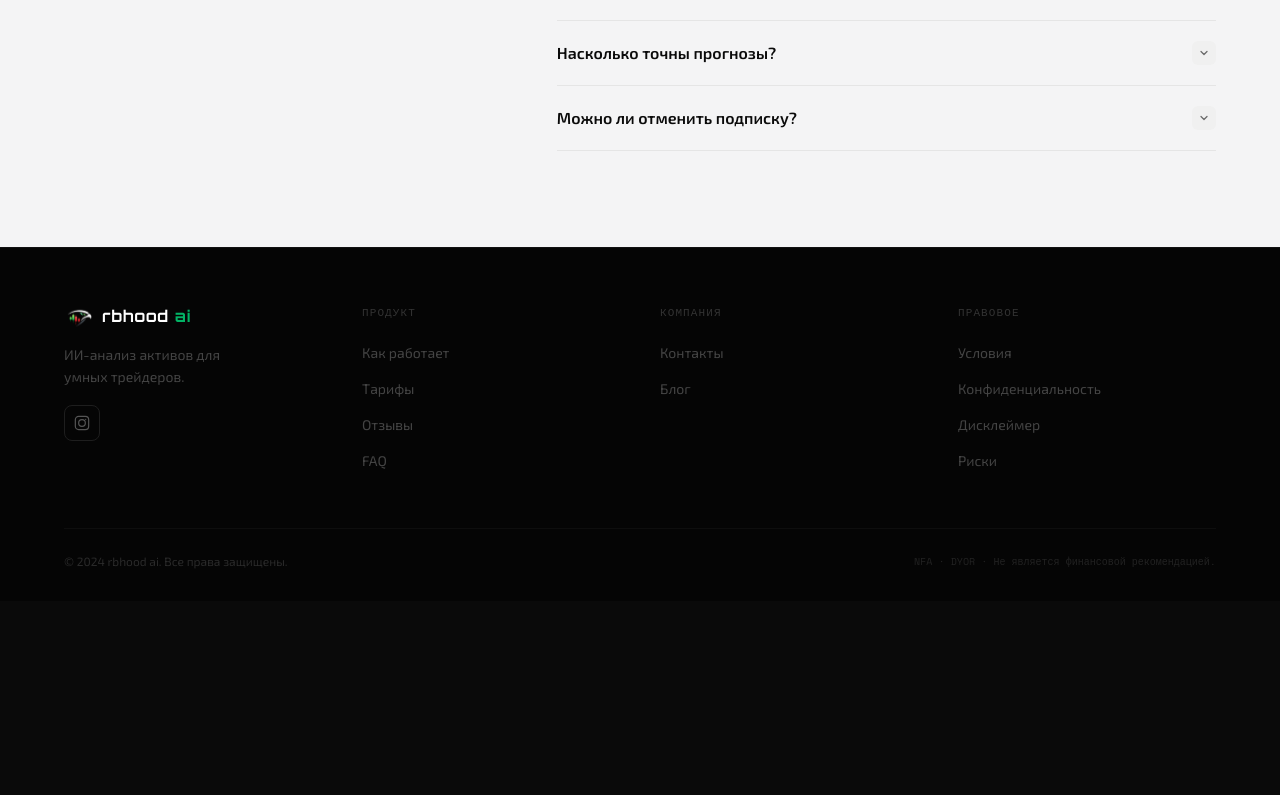
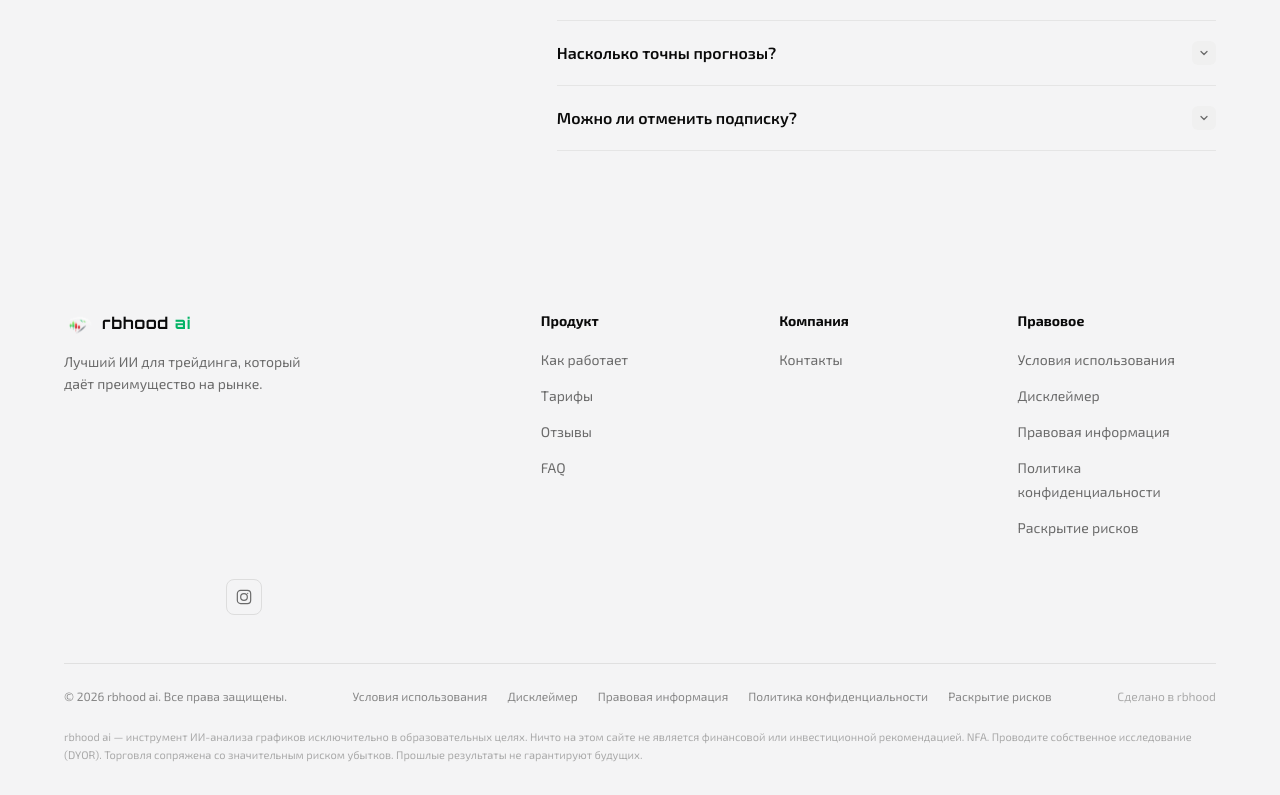
Before and after one commit to qryptobro/rbhood, a Next.js app: page / in a window 1280 px wide. Shown: the part 7187-7982 px from the top of the page. Before the commit the page ends 7788 px from the top, so only its background shows below. Built offline with nearby package versions, Linux system fonts and the light colour scheme.

Commit message:
feat: rebuild footer like BullGPT — light theme, Product/Company/Legal columns, Instagram, inline legal links, full disclaimer

```diff
--- a/app/components/Footer.tsx
+++ b/app/components/Footer.tsx
@@ -18,55 +18,51 @@ export default function Footer() {
       title: t["footer_company"],
       links: [
         { label: t["footer_contact"], href: "mailto:support@rbhood.ai" },
-        { label: t["footer_blog"], href: "#" },
       ],
     },
     {
       title: t["footer_legal"],
       links: [
         { label: t["footer_terms"], href: "#" },
+        { label: t["footer_disclaimer"], href: "#" },
+        { label: t["footer_legal_notices"], href: "#" },
         { label: t["footer_privacy"], href: "#" },
-        { label: t["footer_disclaimer"], href: "#" },
         { label: t["footer_risk"], href: "#" },
       ],
     },
   ];
 
+  const legalInline = [t["footer_terms"], t["footer_disclaimer"], t["footer_legal_notices"], t["footer_privacy"], t["footer_risk"]];
+
   return (
-    <footer className="border-t border-[#111] pt-14 pb-8 px-6" style={{ background: "#050505" }}>
+    <footer className="pt-16 pb-8 px-6" style={{ background: "#F4F4F5" }}>
       <div className="max-w-6xl mx-auto">
         {/* Top */}
-        <div className="grid grid-cols-2 md:grid-cols-4 gap-10 mb-14">
+        <div className="grid grid-cols-2 md:grid-cols-5 gap-10 mb-12">
           {/* Brand */}
-          <div className="col-span-2 md:col-span-1">
+          <div className="col-span-2">
             <a href="#" className="flex items-center gap-2 mb-4">
               <div style={{ width: 30, height: 26, overflow: "hidden", flexShrink: 0, marginTop: "-4px" }}>
                 <img src="/logo.svg" alt="" width={30} height={45} style={{ display: "block" }} />
               </div>
-              <span className="font-orbitron font-bold text-base lowercase tracking-wider text-white">
+              <span className="font-orbitron font-bold text-base lowercase tracking-wider text-[#0A0A0A]">
                 rbhood <span className="text-[#02B365]">ai</span>
               </span>
             </a>
-            <p className="font-exo text-sm text-[#444] leading-relaxed max-w-[200px]">
-              ИИ-анализ активов для умных трейдеров.
+            <p className="font-exo text-sm text-[#6B6B6B] leading-relaxed max-w-[240px]">
+              {t["footer_tagline"]}
             </p>
-            {/* Instagram */}
-            <a href="#" className="mt-4 inline-flex items-center justify-center w-9 h-9 rounded-lg border border-[#1e1e1e] text-[#555] hover:border-[#02B36540] hover:text-[#02B365] transition-all duration-200">
-              <svg width="16" height="16" viewBox="0 0 24 24" fill="none" stroke="currentColor" strokeWidth="1.8" strokeLinecap="round" strokeLinejoin="round">
-                <rect x="2" y="2" width="20" height="20" rx="5"/><circle cx="12" cy="12" r="5"/><circle cx="17.5" cy="6.5" r="1" fill="currentColor" stroke="none"/>
-              </svg>
-            </a>
           </div>
 
           {/* Nav columns */}
           {cols.map((col) => (
             <div key={col.title}>
-              <div className="font-mono-custom text-[11px] text-[#333] uppercase tracking-widest mb-5">{col.title}</div>
+              <div className="font-exo font-bold text-sm text-[#0A0A0A] mb-4">{col.title}</div>
               <ul className="flex flex-col gap-3">
                 {col.links.map((link) => (
                   <li key={link.label}>
                     <a href={link.href}
-                      className="font-exo text-sm text-[#444] hover:text-[#A1A1AA] transition-colors duration-150 cursor-pointer">
+                      className="font-exo text-sm text-[#6B6B6B] hover:text-[#02B365] transition-colors duration-150 cursor-pointer">
                       {link.label}
                     </a>
                   </li>
@@ -74,13 +70,32 @@ export default function Footer() {
               </ul>
             </div>
           ))}
+
+          {/* Instagram */}
+          <div className="hidden md:flex justify-end">
+            <a href="#" className="inline-flex items-center justify-center w-9 h-9 rounded-lg border border-[#ddd] text-[#6B6B6B] hover:border-[#02B36540] hover:text-[#02B365] transition-all duration-200">
+              <svg width="16" height="16" viewBox="0 0 24 24" fill="none" stroke="currentColor" strokeWidth="1.8" strokeLinecap="round" strokeLinejoin="round">
+                <rect x="2" y="2" width="20" height="20" rx="5"/><circle cx="12" cy="12" r="5"/><circle cx="17.5" cy="6.5" r="1" fill="currentColor" stroke="none"/>
+              </svg>
+            </a>
+          </div>
         </div>
 
-        {/* Bottom */}
-        <div className="border-t border-[#0e0e0e] pt-6 flex flex-col md:flex-row justify-between items-center gap-3">
-          <div className="font-exo text-xs text-[#2a2a2a]">{t["footer_copy"]}</div>
-          <div className="font-mono-custom text-[10px] text-[#222] text-center">{t["footer_nfa"]}</div>
+        {/* Divider */}
+        <div className="border-t border-[#E0E0E0] pt-6 flex flex-col md:flex-row justify-between items-center gap-4">
+          <div className="font-exo text-xs text-[#888]">{t["footer_copy"]}</div>
+          <div className="flex flex-wrap items-center justify-center gap-x-5 gap-y-2">
+            {legalInline.map((l) => (
+              <a key={l} href="#" className="font-exo text-xs text-[#888] hover:text-[#02B365] transition-colors">{l}</a>
+            ))}
+          </div>
+          <div className="font-exo text-xs text-[#aaa]">{t["footer_made_by"]}</div>
         </div>
+
+        {/* Disclaimer */}
+        <p className="font-exo text-[11px] text-[#aaa] leading-relaxed mt-6">
+          {t["footer_disc_full"]}
+        </p>
       </div>
     </footer>
   );
--- a/app/components/i18n.tsx
+++ b/app/components/i18n.tsx
@@ -37,8 +37,12 @@ const translations = {
     footer_product: "Продукт", footer_company: "Компания", footer_legal: "Правовое",
     footer_how: "Как работает", footer_pricing: "Тарифы", footer_testimonials: "Отзывы", footer_faq: "FAQ",
     footer_contact: "Контакты", footer_blog: "Блог",
-    footer_terms: "Условия", footer_privacy: "Конфиденциальность", footer_disclaimer: "Дисклеймер", footer_risk: "Риски",
+    footer_terms: "Условия использования", footer_privacy: "Политика конфиденциальности", footer_disclaimer: "Дисклеймер", footer_risk: "Раскрытие рисков",
     footer_support: "Поддержка",
+    footer_legal_notices: "Правовая информация",
+    footer_tagline: "Лучший ИИ для трейдинга, который даёт преимущество на рынке.",
+    footer_made_by: "Сделано в rbhood",
+    footer_disc_full: "rbhood ai — инструмент ИИ-анализа графиков исключительно в образовательных целях. Ничто на этом сайте не является финансовой или инвестиционной рекомендацией. NFA. Проводите собственное исследование (DYOR). Торговля сопряжена со значительным риском убытков. Прошлые результаты не гарантируют будущих.",
     footer_nfa: "NFA · DYOR · Не является финансовой рекомендацией.",
     feat_label: "ВОЗМОЖНОСТИ", feat_title: "Всё что нужно для умных инвестиций",
     feat_sub: "Мощные инструменты ИИ-анализа прямо у вас в руках",
@@ -75,7 +79,7 @@ const translations = {
     faq4_a: "До 98% точности на исторических данных. Прогнозы — это вероятности, не гарантии.",
     faq5_q: "Можно ли отменить подписку?",
     faq5_a: "Да, в любой момент в настройках аккаунта. Доступ сохраняется до конца периода.",
-    footer_copy: "© 2024 rbhood ai. Все права защищены.",
+    footer_copy: "© 2026 rbhood ai. Все права защищены.",
     // dashboard
     db_new: "Новый анализ", db_history: "История", db_no_history: "Нет анализов",
     db_title: "Анализируй свой график", db_sub: "Выберите актив для получения ИИ-анализа",
@@ -147,7 +151,11 @@ const translations = {
     footer_product: "Өнім", footer_company: "Компания", footer_legal: "Құқықтық",
     footer_how: "Қалай жұмыс істейді", footer_pricing: "Тарифтер", footer_testimonials: "Пікірлер", footer_faq: "FAQ",
     footer_contact: "Байланыс", footer_blog: "Блог",
-    footer_terms: "Шарттар", footer_privacy: "Құпиялылық", footer_disclaimer: "Ескерту", footer_risk: "Тәуекелдер",
+    footer_terms: "Қолдану шарттары", footer_privacy: "Құпиялылық саясаты", footer_disclaimer: "Ескерту", footer_risk: "Тәуекелдерді ашу",
+    footer_legal_notices: "Құқықтық ақпарат",
+    footer_tagline: "Нарықта артықшылық беретін трейдингке арналған үздік ЖИ.",
+    footer_made_by: "rbhood жасаған",
+    footer_disc_full: "rbhood ai — тек білім беру мақсатындағы графиктерді ЖИ-талдау құралы. Бұл сайттағы ешнәрсе қаржылық немесе инвестициялық кеңес болып табылмайды. NFA. Өз зерттеуіңізді жүргізіңіз (DYOR). Сауда айтарлықтай шығын тәуекелімен байланысты. Өткен нәтижелер болашақты кепілдемейді.",
     footer_support: "Қолдау",
     footer_nfa: "NFA · DYOR · Қаржылық ұсыным болып табылмайды.",
     feat_label: "МҮМКІНДІКТЕР", feat_title: "Ақылды инвестиция үшін керек нәрсенің бәрі",
@@ -185,7 +193,7 @@ const translations = {
     faq4_a: "Тарихи деректерде 98%-ға дейін. Болжам — ықтималдық, кепілдік емес.",
     faq5_q: "Жазылымнан бас тартуға бола ма?",
     faq5_a: "Иә, кез келген уақытта. Төленген кезең аяқталғанша қол жетімділік сақталады.",
-    footer_copy: "© 2024 rbhood ai. Барлық құқықтар қорғалған.",
+    footer_copy: "© 2026 rbhood ai. Барлық құқықтар қорғалған.",
     // dashboard
     db_new: "Жаңа талдау", db_history: "Тарих", db_no_history: "Талдаулар жоқ",
     db_title: "Графигіңізді талдаңыз", db_sub: "ЖИ-талдау алу үшін активті таңдаңыз",
@@ -256,7 +264,11 @@ const translations = {
     footer_product: "Product", footer_company: "Company", footer_legal: "Legal",
     footer_how: "How it works", footer_pricing: "Pricing", footer_testimonials: "Testimonials", footer_faq: "FAQ",
     footer_contact: "Contact", footer_blog: "Blog",
-    footer_terms: "Terms", footer_privacy: "Privacy", footer_disclaimer: "Disclaimer", footer_risk: "Risk Disclosure",
+    footer_terms: "Terms of Service", footer_privacy: "Privacy Policy", footer_disclaimer: "Disclaimer", footer_risk: "Risk Disclosure",
+    footer_legal_notices: "Legal Notices",
+    footer_tagline: "The ultimate trading AI that helps you gain an edge in the markets.",
+    footer_made_by: "Made by rbhood",
+    footer_disc_full: "rbhood ai is an AI-powered chart analysis tool for educational purposes only. Nothing on this site constitutes financial or investment advice. NFA. Do Your Own Research (DYOR). Trading involves significant risk of loss. Past performance is not indicative of future results.",
     footer_support: "Support",
     footer_nfa: "NFA · DYOR · Not financial advice.",
     feat_label: "FEATURES", feat_title: "Everything you need for smart investing",
@@ -294,7 +306,7 @@ const translations = {
     faq4_a: "Up to 98% accuracy on historical data. Forecasts are probabilities, not guarantees.",
     faq5_q: "Can I cancel my subscription?",
     faq5_a: "Yes, anytime in your account settings. Access remains until the end of the paid period.",
-    footer_copy: "© 2024 rbhood ai. All rights reserved.",
+    footer_copy: "© 2026 rbhood ai. All rights reserved.",
     // dashboard
     db_new: "New analysis", db_history: "History", db_no_history: "No analyses yet",
     db_title: "Analyze your chart", db_sub: "Select an asset to get AI analysis",
```
